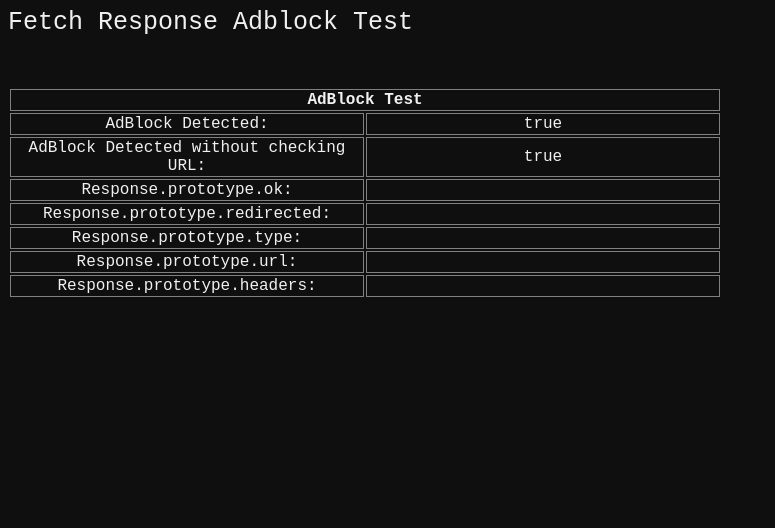
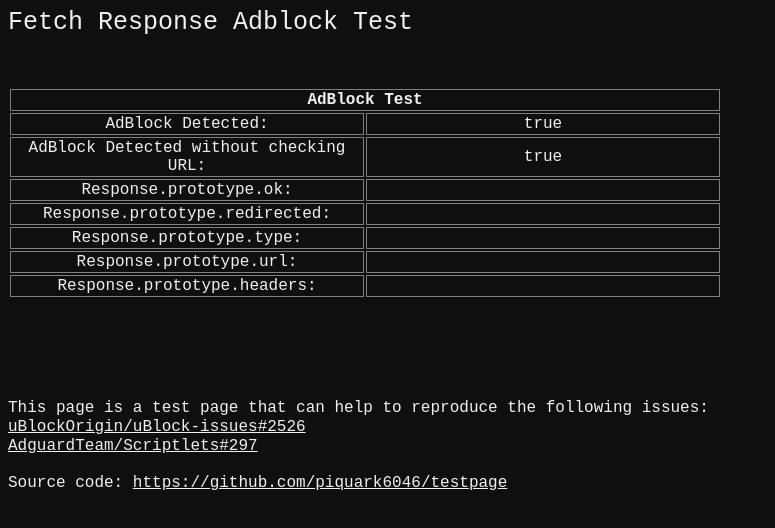
Before and after one commit to piquark6046/testpage, a plain HTML site: page FetchResponse/index.html in a window 1280 px wide. Shown: the whole page, without its empty margins (0-775 px from the left). Drawn offline with Linux system fonts and the light colour scheme.

Commit message:
Update GitHub Issue URLs

```diff
--- a/FetchResponse/index.html
+++ b/FetchResponse/index.html
@@ -68,12 +68,12 @@
         </tr>
       </tbody>
     </table>
-    <!-- a style='margin-top: 100px; font-size: 16px; display:block;'>
+    <a style='margin-top: 100px; font-size: 16px; display:block;'>
       This page is a test page that can help to reproduce the following issues:<br>
-      <a style='font-size: 16px' href='https://github.com/uBlockOrigin/uBlock-issues/issues/2518' target='_blank'>uBlockOrigin/uBlock-issues#2518</a><br>
-      <a style='font-size: 16px' href='https://github.com/AdguardTeam/Scriptlets/issues/295' target='_blank'>AdguardTeam/Scriptlets#295</a><br>
+      <a style='font-size: 16px' href='https://github.com/uBlockOrigin/uBlock-issues/issues/2526' target='_blank'>uBlockOrigin/uBlock-issues#2526</a><br>
+      <a style='font-size: 16px' href='https://github.com/AdguardTeam/Scriptlets/issues/297' target='_blank'>AdguardTeam/Scriptlets#297</a><br>
       <br>
       <a style='font-size: 16px'>Source code: </a><a style='font-size: 16px' href='https://github.com/piquark6046/testpage' target='_blank'>https://github.com/piquark6046/testpage</a>
-    </a></!-->
+    </a>
     <script src='script.js'></script>
   </body>
```
Also changed, not shown: XMLResponseHeader/index.html (+1 -0 lines).
